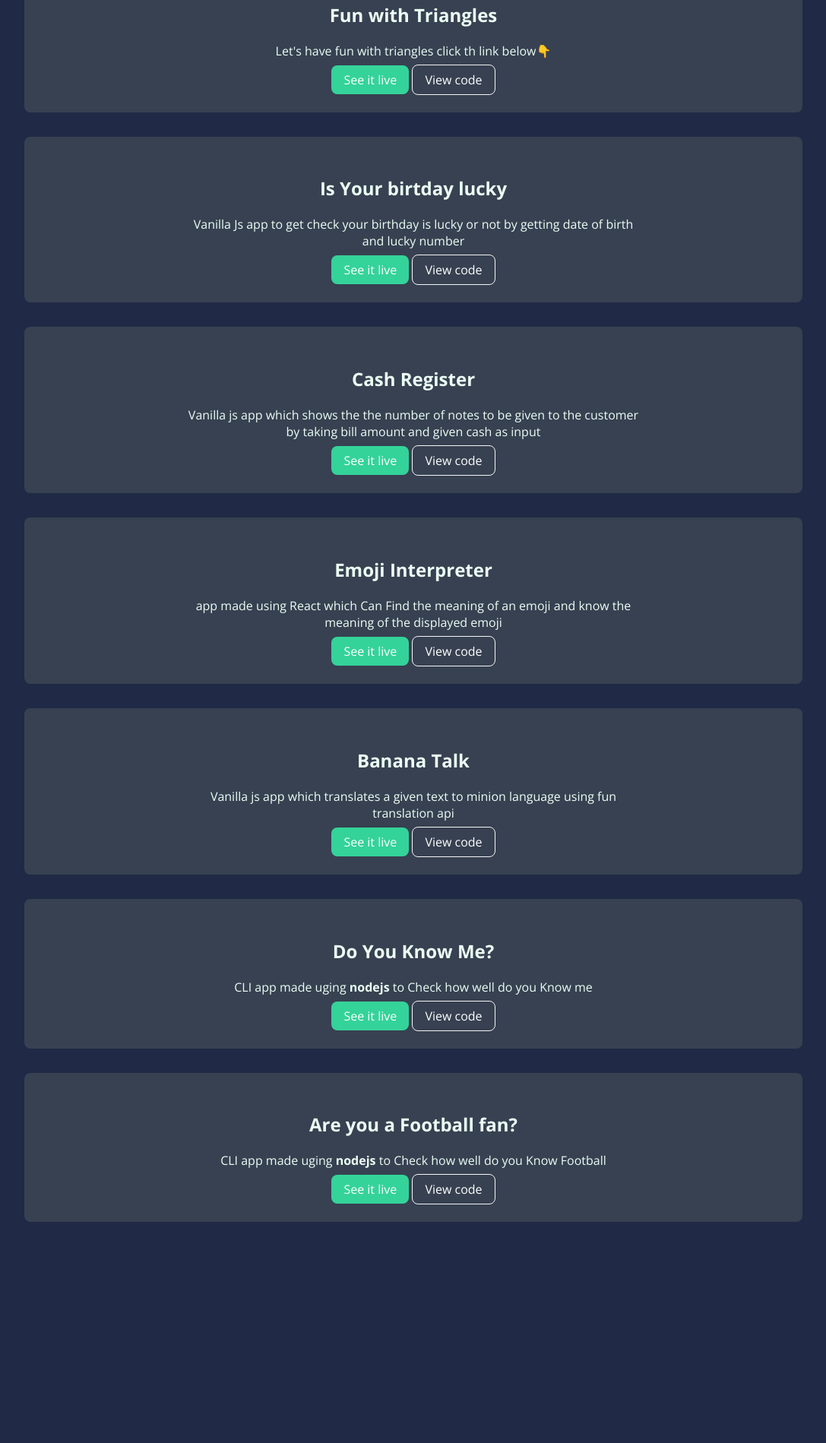
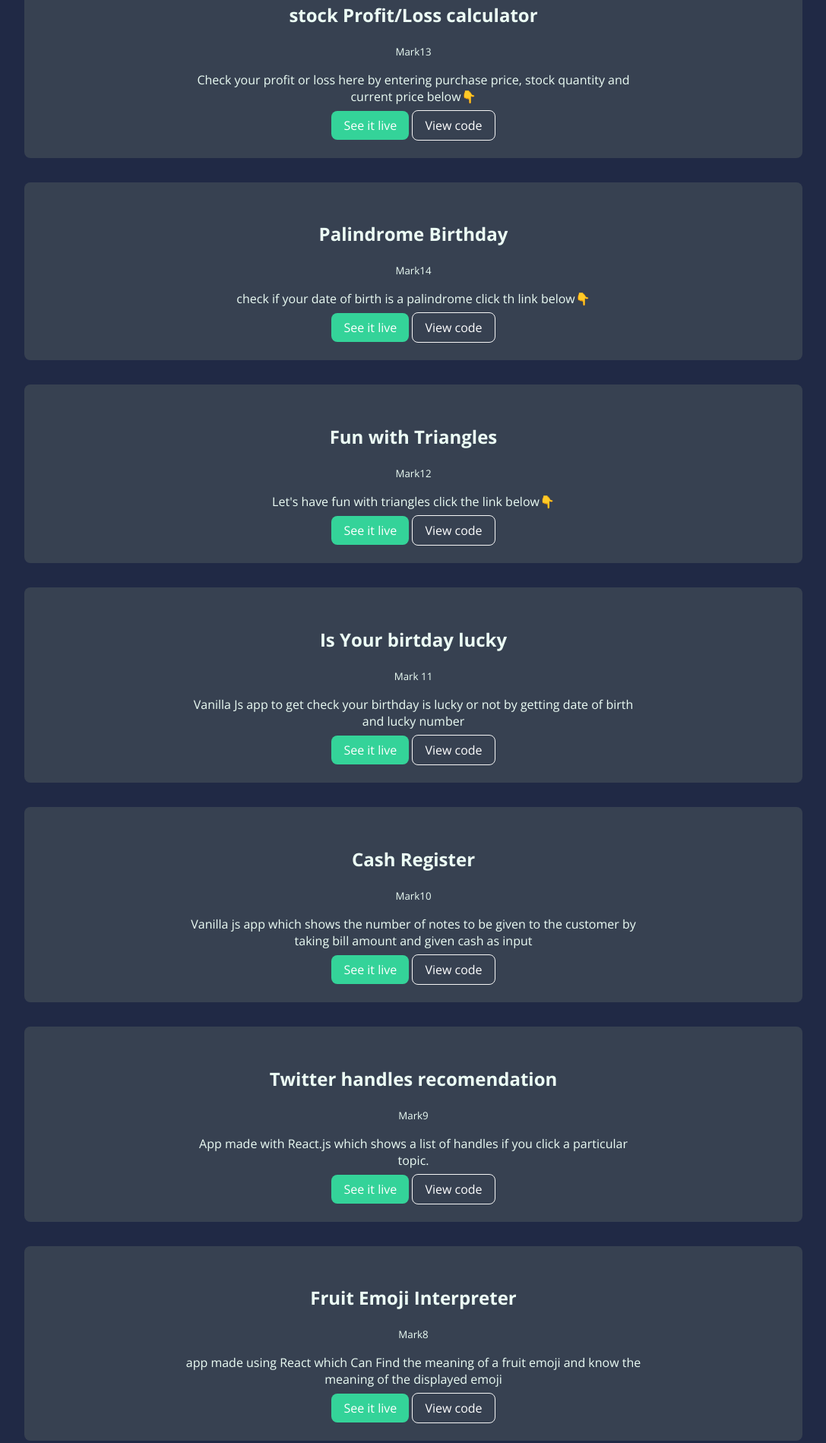
Before and after one commit to suryxks/Surya-portfolio, a plain HTML site: page pages/projects.html in a window 1280 px wide. Shown: the part 530-2429 px from the top of the page at 76% size, without its empty margins (96-1183 px from the left). Before the commit the page ends 2170 px from the top, so only its background shows below. Drawn offline with nearby package versions, Linux system fonts and the light colour scheme.

Commit message:
update: added more projects

```diff
--- a/pages/projects.html
+++ b/pages/projects.html
@@ -33,11 +33,35 @@
         <h1 class="hero-heading">Projects</h1>
     </header>
     <!-- projects -->
+
     <section class="section box off-white">
         <div class="conatiner container-center">
-            <h1>Fun with Triangles</h3>
+            <h1>stock Profit/Loss calculator</h1>
+            <small>Mark13</small>
             <p>
-                    Let's have fun with triangles click th link below👇</p>
+                Check your profit or loss here by entering purchase price, stock quantity and current price below👇</p>
+            <a class="link link-primary" href="https://surya-stockprofitloss.netlify.app/">See it live</a>
+            <a class="link link-secondary" href="https://github.com/suryxks/stockProfitLoss">View code</a>
+        </div>
+    </section>
+
+    <section class="section box off-white">
+        <div class="conatiner container-center">
+            <h1>Palindrome Birthday</h1>
+            <small>Mark14</small>
+            <p>
+                check if your date of birth is a palindrome click th link below👇</p>
+            <a class="link link-primary" href="https://palindrome-birthday-mark13-surya.netlify.app/">See it live</a>
+            <a class="link link-secondary" href="https://github.com/suryxks/Palindrome-birthday/tree/main">View code</a>
+        </div>
+    </section>
+
+    <section class="section box off-white">
+        <div class="conatiner container-center">
+            <h1>Fun with Triangles</h1>
+            <small>Mark12</small>
+            <p>
+                Let's have fun with triangles click the link below👇</p>
             <a class="link link-primary" href="https://fun-with-triangles-mark12.netlify.app/">See it live</a>
             <a class="link link-secondary" href="https://github.com/suryxks/Fun-with-triangles">View code</a>
         </div>
@@ -45,7 +69,8 @@
 
     <section class="section box off-white">
         <div class="conatiner container-center">
-            <h1>Is Your birtday lucky</h3>
+            <h1>Is Your birtday lucky</h1>
+            <small>Mark 11</small>
             <p>
                 Vanilla Js app to get check your birthday is lucky or not by getting date of birth and lucky number</p>
             <a class="link link-primary" href="https://surya-mark11.netlify.app/">See it live</a>
@@ -55,8 +80,9 @@
 
     <section class="section box off-white">
         <div class="conatiner container-center">
-            <h1>Cash Register</h3>
-                <p>Vanilla js app which shows the the number of notes to be given to the customer by taking bill amount
+            <h1>Cash Register</h1>
+            <small>Mark10</small>
+            <p>Vanilla js app which shows the number of notes to be given to the customer by taking bill amount
                 and given cash as input</p>
             <a class="link link-primary" href="https://surya-cash-register.netlify.app/">See it live</a>
             <a class="link link-secondary" href="https://github.com/suryxks/CashRegister">View code</a>
@@ -64,8 +90,19 @@
     </section>
     <section class="section box off-white">
         <div class="conatiner container-center">
-            <h1>Emoji Interpreter</h3>
-                <p>app made using React which Can Find the meaning of an emoji and know the meaning of the displayed
+            <h1>Twitter handles recomendation</h1>
+            <small>Mark9</small>
+            <p>App made with React.js which shows a list of handles if you click a particular topic.</p>
+            <a class="link link-primary" href="https://w59o2.csb.app/">See it live</a>
+            <a class="link link-secondary" href="https://github.com/suryxks/neogCamp-mark9">View code</a>
+        </div>
+    </section>
+
+    <section class="section box off-white">
+        <div class="conatiner container-center">
+            <h1>Fruit Emoji Interpreter</h1>
+            <small>Mark8</small>
+            <p>app made using React which Can Find the meaning of a fruit emoji and know the meaning of the displayed
                 emoji</p>
             <a class="link link-primary" href="https://86ytn.csb.app/">See it live</a>
             <a class="link link-secondary" href="https://github.com/suryxks/Emoji-interperter">View code</a>
@@ -74,7 +111,18 @@
 
     <section class="section box off-white">
         <div class="conatiner container-center">
-            <h1>Banana Talk</h3>
+            <h1>Pirate Translate</h1>
+            <small>Mark7</small>
+            <p>Vanilla js app which translates a given text to pirate language using fun translation api</p>
+            <a class="link link-primary" href="https://pirate-translate-surya.netlify.app/">See it live</a>
+            <a class="link link-secondary" href="https://github.com/suryxks/pirate-translate">View code</a>
+        </div>
+    </section>
+
+    <section class="section box off-white">
+        <div class="conatiner container-center">
+            <h1>Minion Translate</h1>
+            <small>Mark6</small>
             <p>Vanilla js app which translates a given text to minion language using fun translation api</p>
             <a class="link link-primary" href="https://surya-banana-talk.netlify.app/">See it live</a>
             <a class="link link-secondary" href="https://github.com/suryxks/banana-speak">View code</a>
@@ -82,25 +130,27 @@
     </section>
 
 
+
+
     <section class="section box off-white">
         <div class="conatiner container-center">
-            <h1>Do You Know Me?</h3>
+            <h1>Are you a Football fan?</h1>
+            <small>Mark2</small>
+            <p>CLI app made uging <strong>nodejs</strong> to Check how well do you Know Football</p>
+            <a class="link link-primary" href="https://replit.com/@suryasuresh9876/Football-quiz?embed=1&output=1">See
+                it live</a>
+            <a class="link link-secondary" href="https://github.com/suryxks/Football-quiz">View code</a>
+        </div>
+    </section>
+    <section class="section box off-white">
+        <div class="conatiner container-center">
+            <h1>Do You Know Me?</h1><small>Mark1</small>
             <p>CLI app made uging <strong>nodejs</strong> to Check how well do you Know me</p>
             <a class="link link-primary"
                 href="https://replit.com/@suryasuresh9876/CLI-app-1?embed=1&output=1#index.js">See it live</a>
             <a class="link link-secondary" href="https://github.com/suryxks/Quiz-CLI">View code</a>
         </div>
     </section>
-
-    <section class="section box off-white">
-        <div class="conatiner container-center">
-            <h1>Are you a Football fan?</h3>
-                <p>CLI app made uging <strong>nodejs</strong> to Check how well do you Know Football</p>
-                <a class="link link-primary"
-                    href="https://replit.com/@suryasuresh9876/Football-quiz?embed=1&output=1">See it live</a>
-                <a class="link link-secondary" href="https://github.com/suryxks/Football-quiz">View code</a>
-        </div>
-    </section>
 </body>
 
 </html>
```
Lines whose indentation alone changed are shown as unchanged.
